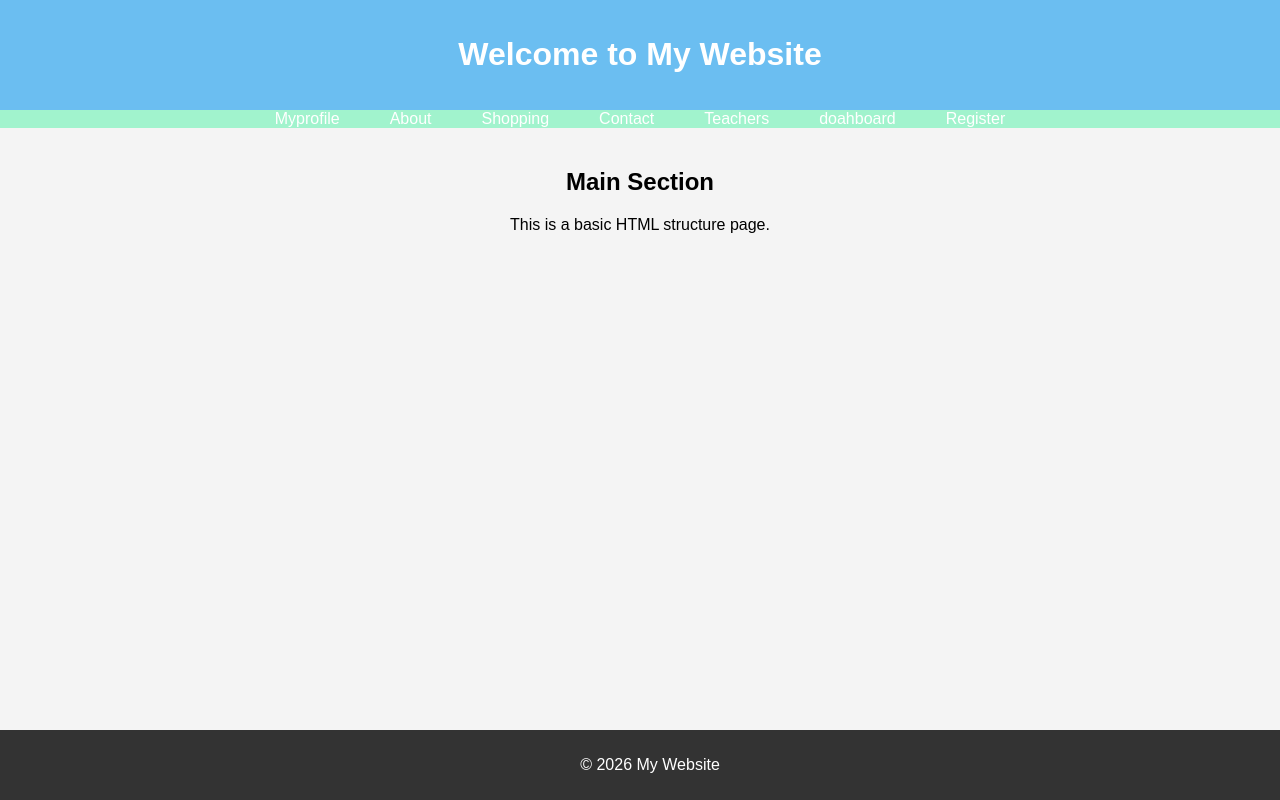
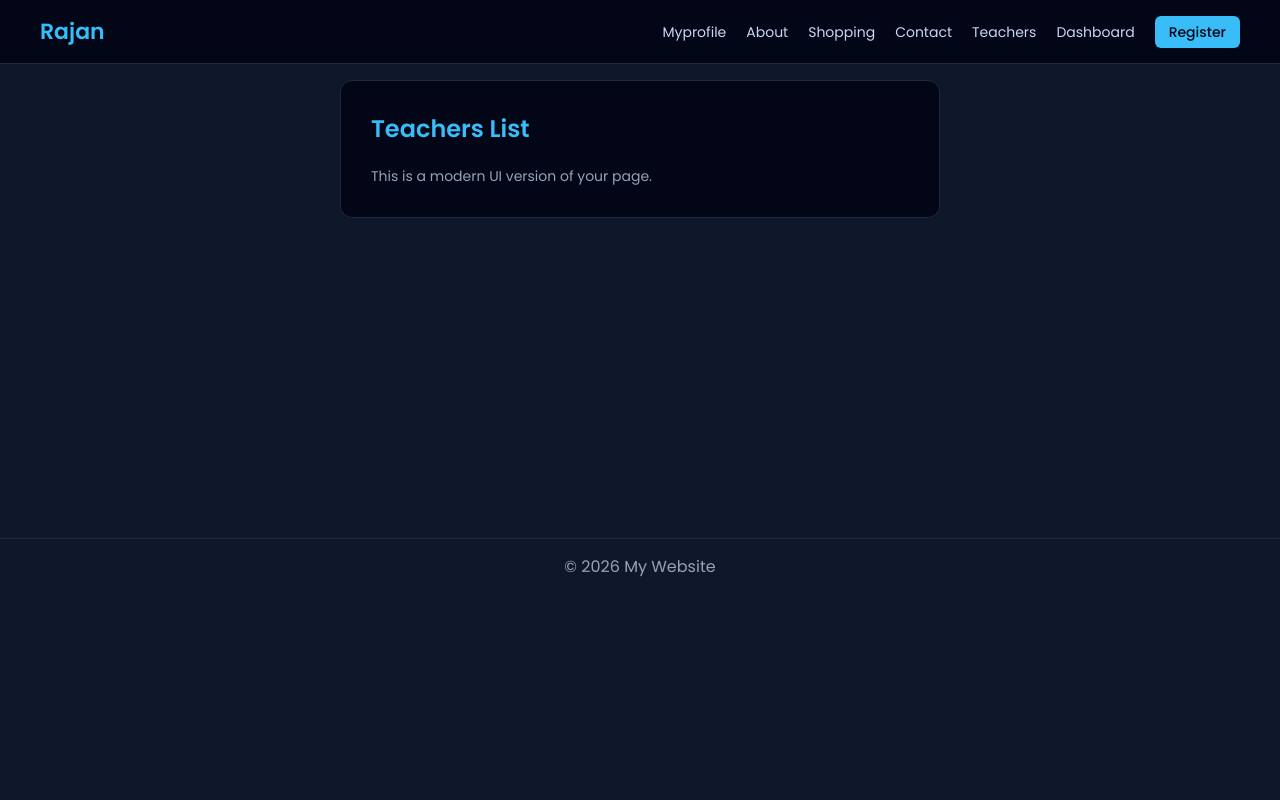
Before and after one commit to Rajan-4900/main_project, a Django app: page /karthik/app2/ in a window 1280 px wide. Run offline with Django 5.2, Linux system fonts and the light colour scheme.

Commit message:
new  updated main html and main html-css updated

```diff
--- a/app1/urls.py
+++ b/app1/urls.py
@@ -1,10 +1,11 @@
 from django.urls import path
-from app1.views import app1,Teachers,update,regsiter
+from app1.views import app1,Teachers,update,regsiter,login
 
 
 urlpatterns = [
       path('app2/Teachers.html', app1,name='app1'),
       path('app2/regsiter.html', regsiter,name='regsiter'),
+      path('app2/login.html', login,name='login'),
 
       path('karthik/app2/update/<int:id>/',update,name='update')
 
--- a/static/style.css
+++ b/static/style.css
@@ -1,54 +1,116 @@
- body {
+@import url('https://fonts.googleapis.com/css2?family=Poppins:wght@300;400;500;600&display=swap');
+
+* {
     margin: 0;
-            font-family: Arial, sans-serif;
-            background-color: #f4f4f4;
+    padding: 0;
+    box-sizing: border-box;
+    font-family: 'Poppins', sans-serif;
 }
 
-        header {
-            background-color: #6bbef1;
-            color: white;
-            padding: 15px;
-            text-align: center;
+/* Body */
+body {
+    background: #0f172a;
+    color: #e5e7eb;
 }
 
-        nav {
-            background-color: #a1f3cd;
+/* Navbar */
+.navbar {
+    display: flex;
+    justify-content: space-between;
+    align-items: center;
+    padding: 15px 40px;
+    background: #020617;
+    position:fixed;
+    width: 100%;
+    border-bottom: 1px solid #1e293b;
 }
 
-        nav ul {
+.logo {
+    font-size: 22px;
+    font-weight: 600;
+    color: #38bdf8;
+}
+
+.nav-links {
     list-style: none;
-            margin: 0;
-            padding: 0;
+    display: flex;
+    gap: 20px;
+}
+
+.nav-links a {
+    text-decoration: none;
+    color: #cbd5f5;
+    font-size: 14px;
+}
+
+.nav-links a:hover {
+    color: #38bdf8;
+}
+
+/* Register Button */
+.btn {
+    padding: 6px 14px;
+    background: #38bdf8;
+    color: #020617 !important;
+    border-radius: 6px;
+    font-weight: 500;
+}
+
+/* Container */
+.container {
+    padding: 40px;
     display: flex;
     justify-content: center;
 }
 
-        nav ul li {
-            margin: 0 15px;
+/* Card */
+.card {
+    background: #020617;
+    margin-top: 40px;
+    padding: 30px;
+    border-radius: 12px;
+    width: 100%;
+    max-width: 600px;
+    border: 1px solid #1e293b;
 }
 
-        nav ul li a {
-            color: white;
-            text-decoration: none;
-            padding: 10px;
+/* Headings */
+h2 {
+    margin-bottom: 20px;
+    color: #38bdf8;
 }
 
-        nav ul li a:hover {
-            background-color: #222;
-            border-radius: 5px;
+/* Table */
+.styled-table {
+    width: 100%;
+    border-collapse: collapse;
+    margin-bottom: 20px;
 }
 
-        main {
-            padding: 20px;
-            text-align: center;
+.styled-table th,
+.styled-table td {
+    padding: 12px;
+    border-bottom: 1px solid #1e293b;
+    text-align: left;
 }
 
-        footer {
-            background-color: #333;
-            color: white;
+.styled-table th {
+    color: #94a3b8;
+    width: 30%;
+}
+
+/* Text */
+.text-muted {
+    color: #94a3b8;
+    font-size: 14px;
+}
+
+/* Footer */
+.footer {
     text-align: center;
-            padding: 10px;
-            position: fixed;
-            bottom: 0;
-            width: 100%;
+    padding: 15px;
+    border-top: 1px solid #1e293b;
+    margin-top: 280px;
+    position: relative;
+    color: #94a3b8;
 }
--- a/templates/html.html
+++ b/templates/html.html
@@ -5,53 +5,52 @@
     <meta charset="UTF-8">
     <meta name="viewport" content="width=device-width, initial-scale=1.0">
     <title>My First Page</title>
+
+    <!-- CSS -->
     <link rel="stylesheet" href="{% static 'style.css' %}">
-
-
 </head>
 <body>
 
-    <header>
-        <h1>Welcome to My Website</h1>
-    </header>
-
 <!-- Navigation -->
-    <nav>
-        <ul>
+<nav class="navbar">
+    <div class="logo">Rajan</div>
+    <ul class="nav-links">
         <li><a href="MyProfile.html">Myprofile</a></li>
         <li><a href="About.html">About</a></li>
         <li><a href="Shopping.html">Shopping</a></li>
         <li><a href="Contact.html">Contact</a></li>
         <li><a href="Teachers.html">Teachers</a></li>
-            <li><a href="doahboard.html">doahboard</a></li>
-            <li><a href="regsiter.html">Register</a></li>
-
-
-
+        <li><a href="doahboard.html">Dashboard</a></li>
+        <li><a href="regsiter.html" class="btn">Register</a></li>
     </ul>
 </nav>
 
 <!-- Main Content -->
-    <main>
-        <section>
-            {%  for teachers in teachers %}
-           <center>
-            <table>
-             <tr><th>Name</th>
-                <td>{{teachers.name}}</td>  <br>
+<main class="container">
+    <section class="card">
+
+        <h2>Teachers List</h2>
+
+        {% for teachers in teachers %}
+        <table class="styled-table">
+            <tr>
+                <th>Name</th>
+                <td>{{ teachers.name }}</td>
+            </tr>
+            <tr>
                 <th>Age</th>
-                <td>{{teachers.age}}</td><br>
-                <tr>
+                <td>{{ teachers.age }}</td>
+            </tr>
         </table>
-           </center>
         {% endfor %}
-            <h2>Main Section</h2>
-            <p>This is a basic HTML structure page.</p>
+
+        <p class="text-muted">This is a modern UI version of your page.</p>
+
     </section>
 </main>
 
 <!-- Footer -->
-    <footer>
+<footer class="footer">
     <p>© 2026 My Website</p>
 </footer>
 
```
Also changed, not shown: app1/views.py (+19 -1 lines), templates/login.html (added, +26 -0 lines), db.sqlite3. Lines whose indentation alone changed are shown as unchanged.
